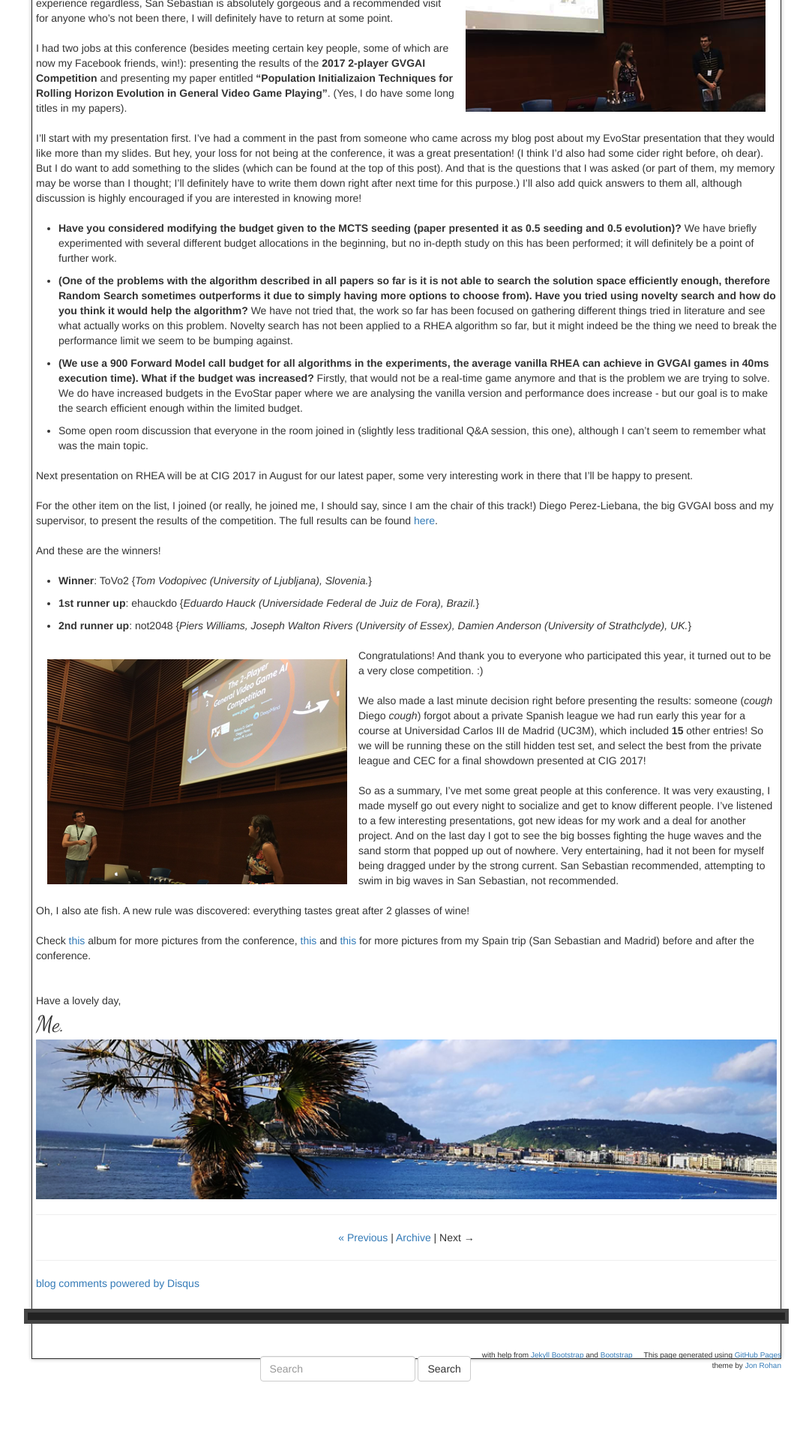
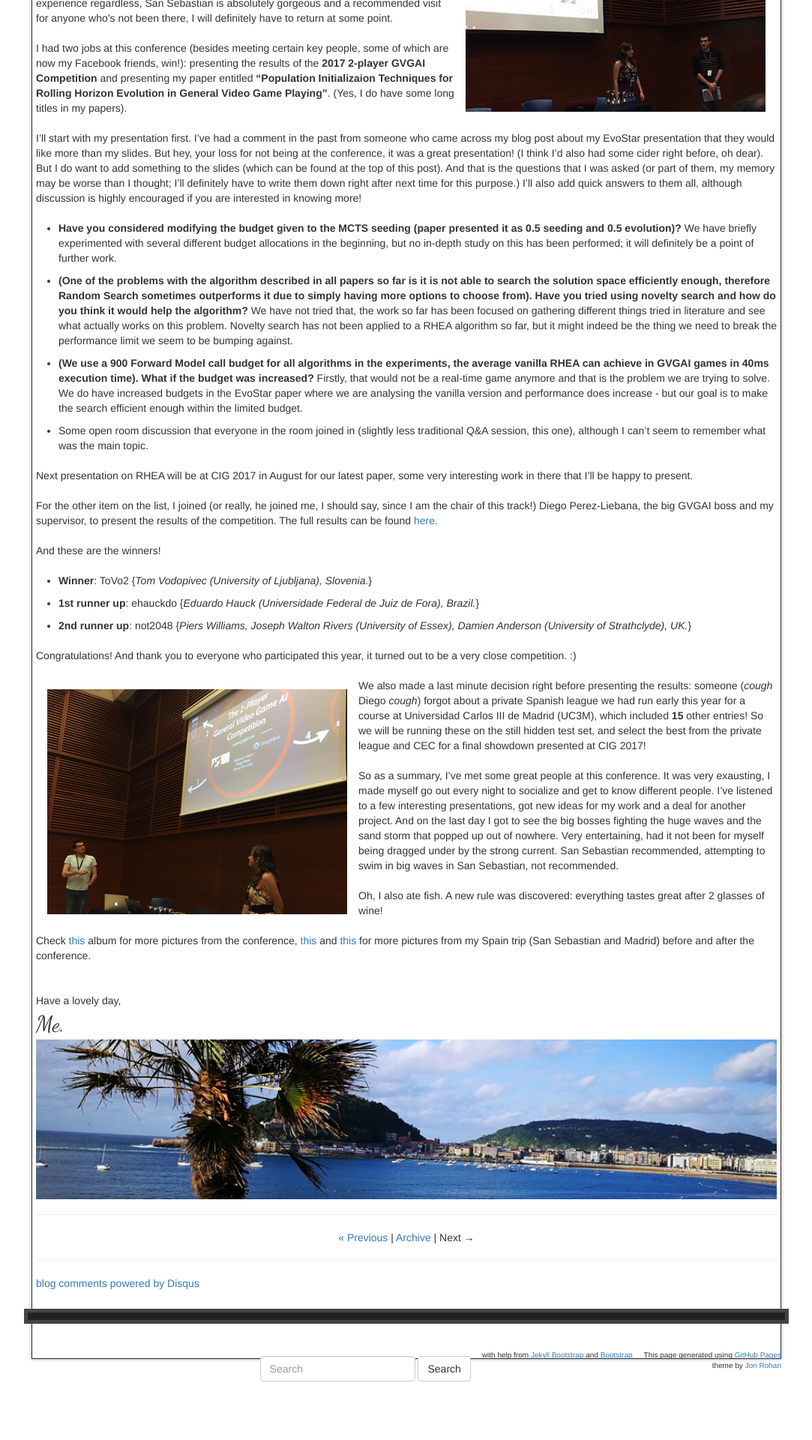
Before and after one commit to rdgain/rdgain.github.io, a Jekyll site: the page built from _posts/2017-07-02-trip-to-cec-2017-in-san-sebastian.md, in a window 1280 px wide. Shown: the part 978-2898 px from the top of the page at 75% size, without its empty margins (98-1181 px from the left). Built offline with Jekyll 4.4.1, drawn with Linux system fonts in a browser that asks for light colours; nearby versions of some CDN libraries; some web fonts are replaced; library files that are not in the unit come from our copies; comment, search, counter and statistics services are not loaded.

Commit message:
moving picture

```diff
--- a/_posts/2017-07-02-trip-to-cec-2017-in-san-sebastian.md
+++ b/_posts/2017-07-02-trip-to-cec-2017-in-san-sebastian.md
@@ -39,10 +39,9 @@ And these are the winners!
 - **1st runner up**: ehauckdo  {_Eduardo Hauck (Universidade Federal de Juiz de Fora), Brazil._}
 - **2nd runner up**: not2048 {_Piers Williams, Joseph Walton Rivers (University of Essex), Damien Anderson (University of Strathclyde), UK._}
 
+Congratulations! And thank you to everyone who participated this year, it turned out to be a very close competition. :)
 
 <img style="margin:15px;float:left" src="{{ site.url }}/assets/images/post8/mepresentgvgai.png" />
-
-Congratulations! And thank you to everyone who participated this year, it turned out to be a very close competition. :)
 
 We also made a last minute decision right before presenting the results: someone (*cough* Diego *cough*) forgot about a private Spanish league we had run early this year for a course at Universidad Carlos III de Madrid (UC3M), which included **15** other entries! So we will be running these on the still hidden test set, and select the best from the private league and CEC for a final showdown presented at CIG 2017!
 
```
